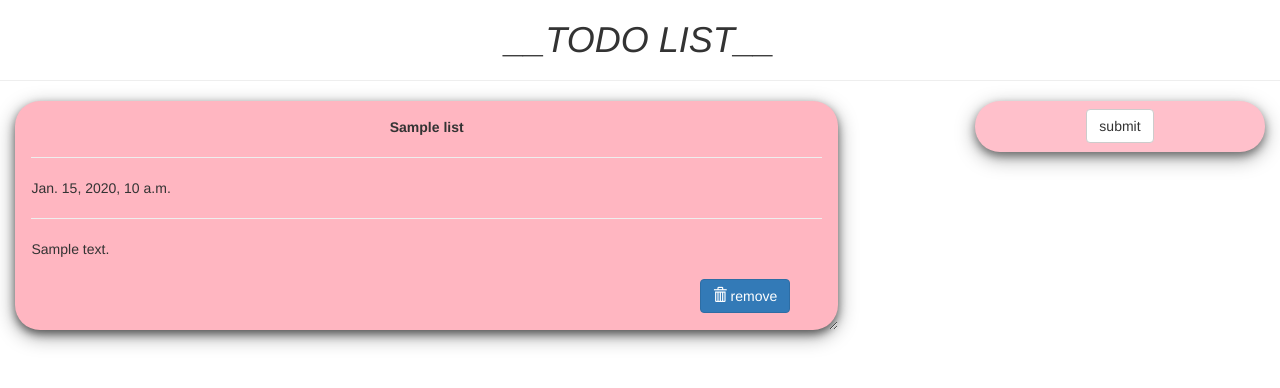
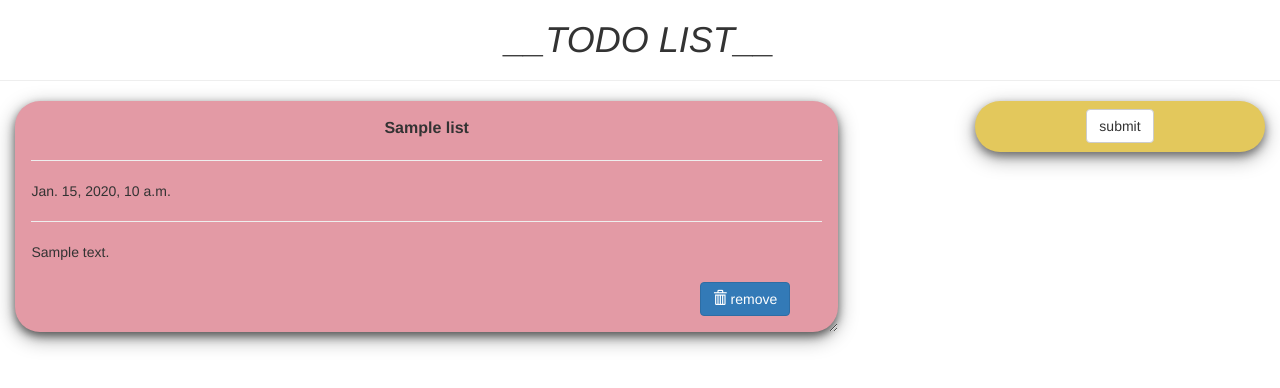
Before and after one commit to aqeeladil/todo-app, a Django app: template templates/index.html in a window 1280 px wide. Shown: the top 388 px of the page. Run offline with Django 5.2, Linux system fonts and the light colour scheme; the template is opened without the code that fills it: values that come from a table or form of the project are taken from there, most other values are stand-ins (such as "Sample title", 1, 10 or a date in 2020); some libraries are stand-ins or nearby versions.

Commit message:
files updated

```diff
--- a/core/urls.py
+++ b/core/urls.py
@@ -1,19 +1,3 @@
-"""
-URL configuration for core project.
-
-The `urlpatterns` list routes URLs to views. For more information please see:
-    https://docs.djangoproject.com/en/5.0/topics/http/urls/
-Examples:
-Function views
-    1. Add an import:  from my_app import views
-    2. Add a URL to urlpatterns:  path('', views.home, name='home')
-Class-based views
-    1. Add an import:  from other_app.views import Home
-    2. Add a URL to urlpatterns:  path('', Home.as_view(), name='home')
-Including another URLconf
-    1. Import the include() function: from django.urls import include, path
-    2. Add a URL to urlpatterns:  path('blog/', include('blog.urls'))
-"""
 from django.contrib import admin
 from django.urls import path, include
 
--- a/templates/index.html
+++ b/templates/index.html
@@ -13,28 +13,29 @@
 	<style>
 		.card {
 
-box-shadow: 0 4px 8px 0 rgba(0,0,0,0.5),
-			0 6px 20px 0 rgba(0,0,0,0.39);
-background: lightpink;
-margin-bottom : 5%;
+			box-shadow: 0 4px 8px 0 rgba(0, 0, 0, 0.5),
+				0 6px 20px 0 rgba(0, 0, 0, 0.39);
+			background: rgb(227, 154, 165);
+			margin-bottom: 5%;
 			border-radius: 25px;
-padding : 2%;
+			padding: 2%;
 			overflow: auto;
 			resize: both;
 			text-overflow: ellipsis;
 		}
-.card:hover{
+
+		.card:hover {
 			background: lightblue;
 		}
 
-.submit_form{
+		.submit_form {
 
 			text-align: center;
 			padding: 3%;
-	background: pink;
+			background: rgb(227, 200, 92);
 			border-radius: 25px;
-	box-shadow: 0 4px 8px 0 rgba(0,0,0,0.4),
-				0 6px 20px 0 rgba(0,0,0,0.36);
+			box-shadow: 0 4px 8px 0 rgba(0, 0, 0, 0.4),
+				0 6px 20px 0 rgba(0, 0, 0, 0.36);
 		}
 	</style>
 
@@ -61,22 +62,24 @@ text-overflow: ellipsis;
 
 			{% for i in list %}
 			<div class="card">
-		<center><b>{{i.title}}</b></center>
-		<hr/>
+				<center style="font-size: medium;"><b>{{i.title}}</b></center>
+				<hr />
 				{{i.date}}
-		<hr/>
+				<hr />
 				{{i.details}}
 				<br />
 				<br />
 				<form action="/del/{{i.id}}" method="POST" style=" padding-right: 4%; padding-bottom: 3%;">
 					{% csrf_token %}
-		<button value="remove" type="submit" class="btn btn-primary" style="float: right;"><span class="glyphicon glyphicon-trash"></span>  remove</button>
+					<button value="remove" type="submit" class="btn btn-primary" style="float: right;"><span
+							class="glyphicon glyphicon-trash"></span> remove</button>
 				</form>
 			</div>
 			{% endfor%}
 		</div>
+
 		<div class="col-md-1"> </div>
-	<div class="col-md-3" >
+		<div class="col-md-3">
 			<div class="submit_form">
 				<form method="POST">
 					{% csrf_token %}
--- a/todo/urls.py
+++ b/todo/urls.py
@@ -4,8 +4,5 @@ from . import views
 urlpatterns = [
     path('', views.index, name='todo'),
 
-    # give id no. item_id name or item_id=i.id
-    # pass item_id as primary key to remove that the todo with given id
-
     path('del/<str:item_id>', views.remove, name="del")
 ]
```
Also changed, not shown: README.md, db.sqlite3, screen1.png (added), screen2.png (added). Lines whose indentation alone changed are shown as unchanged.
